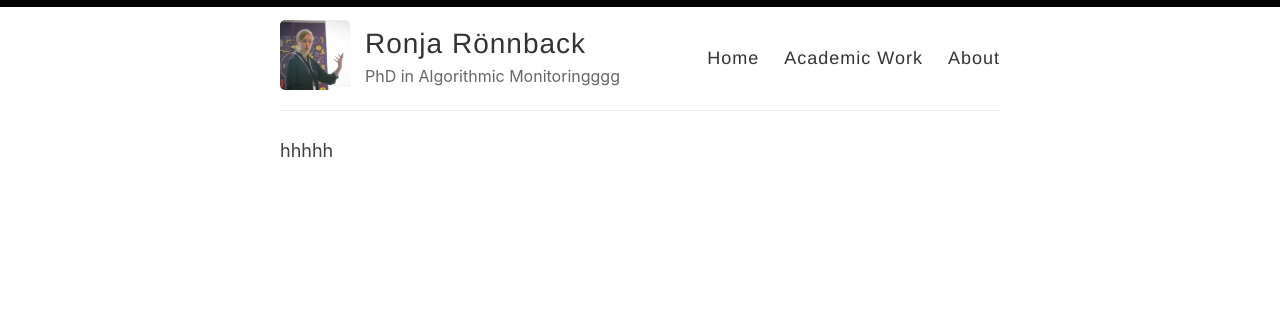
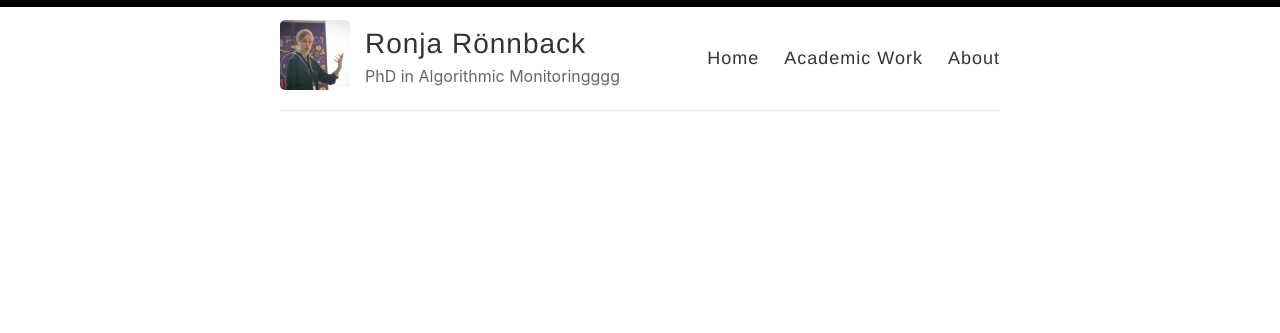
Before and after one commit to rtronnback/rtronnback.github.io, a Jekyll site: the page built from index.html, in a window 1280 px wide. Shown: the top 333 px of the page. Built offline with Jekyll 4.4.1, drawn with Linux system fonts in a browser that asks for light colours; the list of posts is cut into pages by our own code.

Commit message:
revert default.html to default

```diff
--- a/_layouts/default.html
+++ b/_layouts/default.html
@@ -42,10 +42,7 @@
 
       <div class="wrapper-main">
         <div id="main" role="main" class="container">
-          <div class="posts">
-            {{ content }}
-          </div>
-          <p>hhhhh </p>
+          {{ content }}
         </div>
       </div>
 
```
